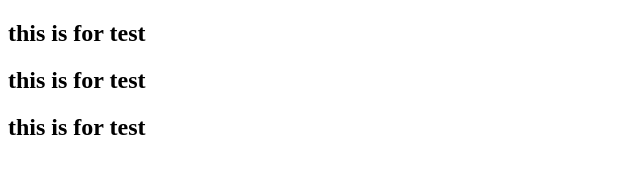
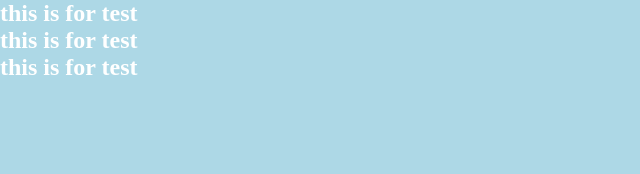
Before and after one commit to Rupeshpal/port, a plain HTML site: page index.html in a window 1280 px wide. Shown: the whole page, without its empty margins (0-640 px from the left). Drawn offline with Linux system fonts and the light colour scheme.

Commit message:
add css in the index.html

```diff
--- a/index.html
+++ b/index.html
@@ -5,6 +5,7 @@
     <meta charset="UTF-8">
     <meta name="viewport" content="width=device-width, initial-scale=1.0">
     <title>This is my portfolio website </title>
+    <link rel="stylesheet" href="style.css">
 </head>
 
 <body>
--- /dev/null
+++ b/style.css
@@ -0,0 +1,6 @@
+* {
+    background-color: lightblue;
+    color: white;
+    padding: 0%;
+    margin: 0%;
+}
```
